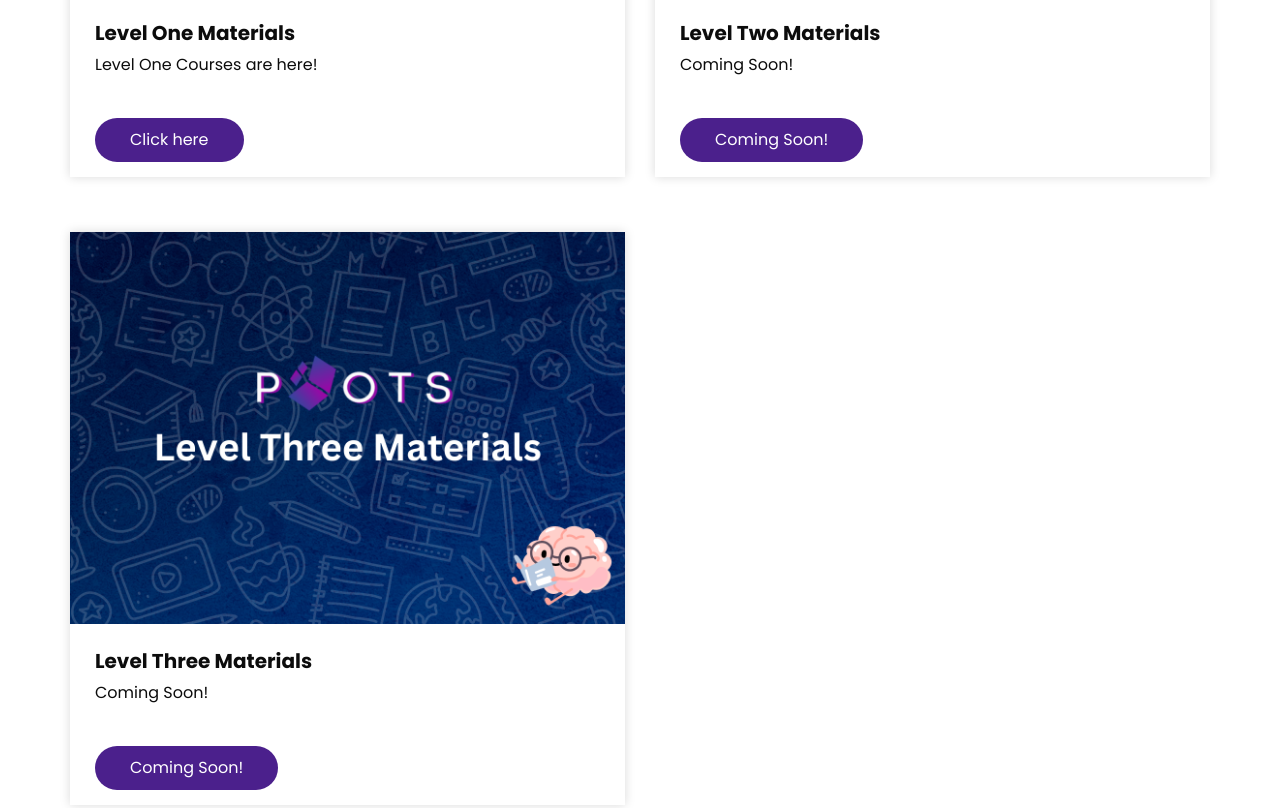
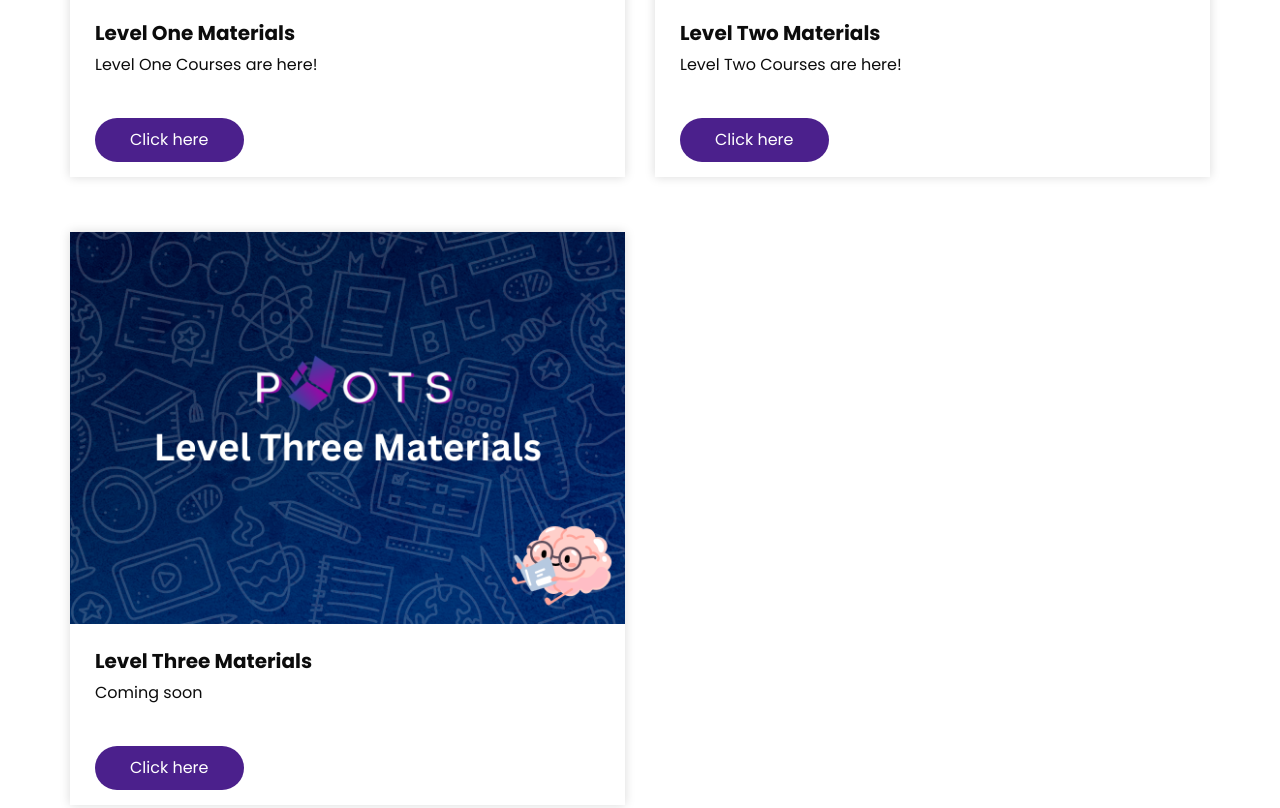
Before and after one commit to pivotsanu/website, a plain HTML site: page materials.html in a window 1280 px wide. Shown: the part 660-1468 px from the top of the page. Drawn offline with nearby package versions, Linux system fonts and the light colour scheme.

Commit message:
Update materials.html

```diff
--- a/materials.html
+++ b/materials.html
@@ -54,6 +54,9 @@
                 </li>
                 <li class="nav-item">
                   <a class="nav-link" href="materials.html">Courses</a>
+                </li>
+                <li class="nav-item">
+                  <a class="nav-link" href="board.html">Board</a>
                 </li>
                 <li class="nav-item">
                   <a class="nav-link" href="service.html"> Service </a>
@@ -114,13 +117,12 @@
                 Level Two Materials
               </h5>
               <p>
-                Coming Soon!
+                Level Two Courses are here!
 
               </p>
               <div class="btn-box">
-                <a href="">
-                                 Coming Soon!
-                 </a>
+                <a href="L2.html">
+                  Click here                  </a>
             </div>
 
           </div>
@@ -138,10 +140,10 @@
                 Level Three Materials
               </h5>
               <p>
-Coming Soon!              </p>
+Coming soon              </p>
             <div class="btn-box">
-              <a href="">
-Coming Soon!              </a>
+              <a href="L3.html">
+Click here              </a>
             </div>
 
             </div>
```
